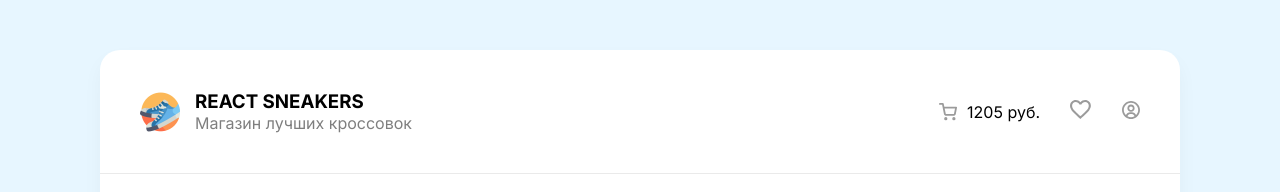
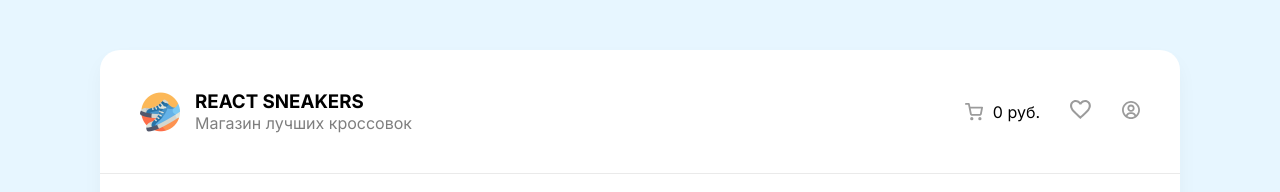
Before and after one commit to jfilya/React-Sneakers, a React (Create React App) app in the folder react-sneakers/: page / in a window 1280 px wide. Shown: the top 192 px of the page. Built offline with nearby package versions, Linux system fonts and the light colour scheme; no server answers.

Commit message:
feat: add logic for changing the order amount

```diff
--- a/react-sneakers/src/App.js
+++ b/react-sneakers/src/App.js
@@ -75,7 +75,7 @@ function App() {
   };
   const isItemAdded = (name) => cartItems.some(obj => obj.name === name)
   return (
-    <AppContext.Provider value={{items, cartItems, favoriteItem, isItemAdded,setCartOpened, setCartItems}}>
+    <AppContext.Provider value={{items, cartItems, favoriteItem, isItemAdded, setCartOpened, setCartItems}}>
       <div className="wrapper">
         {cartOpened && (
           <Drawer
@@ -84,7 +84,9 @@ function App() {
             onRemove={removeItemCart}
           />
         )}
-        <Header onClickCart={() => setCartOpened(true)}/>
+        <Header
+          onClickCart={() => setCartOpened(true)}
+        />
 
         <Routes>
           <Route
--- a/react-sneakers/src/components/Drawer/Drawer.js
+++ b/react-sneakers/src/components/Drawer/Drawer.js
@@ -67,12 +67,12 @@ function Drawer({onClose, onRemove, items = []}) {
               <li>
                 <span>Итого:</span>
                 <div className={style.drawer__dot}></div>
-                <b>21 498 руб.</b>
+                <b>{cartItems.reduce((sum, obj) => sum+ obj.price,0)} руб.</b>
               </li>
               <li>
                 <span>Налог 5%:</span>
                 <div className={style.drawer__dot}></div>
-                <b>1074 руб.</b>
+                <b>{cartItems.reduce((sum, obj) => sum+ obj.price,0) / 100 * 5} руб.</b>
               </li>
             </ul>
             <button disabled={isLoading} onClick={onClickOrder} className={style.drawer__btn + " cursor"}>
--- a/react-sneakers/src/components/Header.jsx
+++ b/react-sneakers/src/components/Header.jsx
@@ -1,6 +1,9 @@
 import {Link} from "react-router-dom";
+import React from "react";
+import {AppContext} from "../App";
 
 function Header(props) {
+  const {cartItems} = React.useContext(AppContext);
   return (
     <header className="header">
       <Link to="/">
@@ -16,7 +19,7 @@ function Header(props) {
       <ul className="header__right">
         <li onClick={props.onClickCart} className="cursor">
           <img className="header__cart" src="img/cart.svg" alt="cart"/>
-          <span>1205 руб.</span>
+          <span>{cartItems.reduce((sum, obj) => sum+ obj.price,0)} руб.</span>
         </li>
         <li className="header__favorite cursor">
           <Link to="/favorites">
--- a/react-sneakers/src/pages/Home.jsx
+++ b/react-sneakers/src/pages/Home.jsx
@@ -10,7 +10,7 @@ function Home({
                 addToCart,
                 isLoading,
               }) {
-  const {items, cartItems, favoriteItem, isItemAdded} = React.useContext(AppContext);
+  const {items, isItemAdded} = React.useContext(AppContext);
   const renderItems = () => {
     return (
       isLoading
@@ -23,7 +23,6 @@ function Home({
           {...item}
           addToFavorite={(obj) => addToFavorite(obj)}
           addToBasket={(obj) => addToCart(obj)}
-          // added={cartItems.some(obj => obj.name === item.name)}
           favoriteId={() => isItemAdded(item && item.name)}
           loading={isLoading}
         />
```
